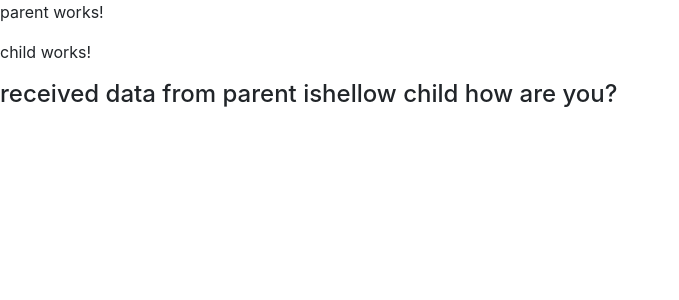
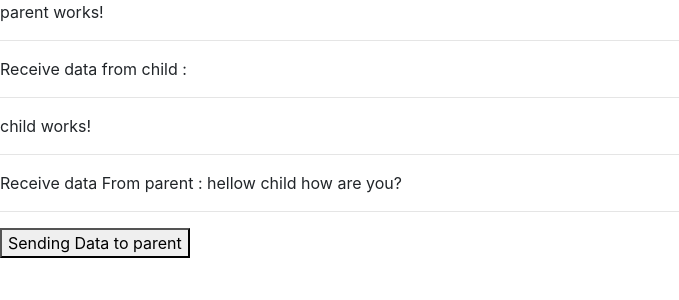
Before and after one commit to SumitSharma878/Angular, an Angular app: page / in a window 1280 px wide. Shown: the top 300 px of the page, without its empty margins (0-679 px from the left). Built offline with nearby package versions, Linux system fonts and the light colour scheme.

Commit message:
data passed from child to parent component

```diff
--- a/src/app/child/child.component.html
+++ b/src/app/child/child.component.html
@@ -1,2 +1,5 @@
 <p>child works!</p>
-<h4>received data from parent is{{y}}</h4>
+<hr/>
+  Receive data From parent : {{y}}
+<hr/>
+<button (click)="sendData()">Sending Data to parent</button>
--- a/src/app/child/child.component.ts
+++ b/src/app/child/child.component.ts
@@ -1,4 +1,5 @@
-import { Component, Input } from '@angular/core';
+import { Component, Input, Output } from '@angular/core';
+import { EventEmitter } from '@angular/core';
 
 @Component({
   selector: 'app-child',
@@ -6,5 +7,9 @@ import { Component, Input } from '@angular/core';
   styleUrls: ['./child.component.css']
 })
 export class ChildComponent {
-  @Input('y')y: string=" ";
+  @Input('y') y:string='';
+    @Output()  myEvent:EventEmitter<string>= new EventEmitter();
+    sendData():void{
+      this.myEvent.emit('im your child data');
+    }
 }
--- a/src/app/parent/parent.component.html
+++ b/src/app/parent/parent.component.html
@@ -1,2 +1,6 @@
 <p>parent works!</p>
-<app-child  [y]="parentMessage"></app-child>
+
+<hr/>
+Receive data from child : {{childDataReceived}}
+<hr/>
+<app-child [y]="parentMessage"(myEvent)="receivedData($event)"></app-child>
--- a/src/app/parent/parent.component.ts
+++ b/src/app/parent/parent.component.ts
@@ -6,5 +6,10 @@ import { Component } from '@angular/core';
   styleUrls: ['./parent.component.css']
 })
 export class ParentComponent {
+  childDataReceived:string = '';
+receivedData(data: any):void {
+ this.childDataReceived =data;
+}
 parentMessage: string="hellow child how are you?";
+
 }
```
